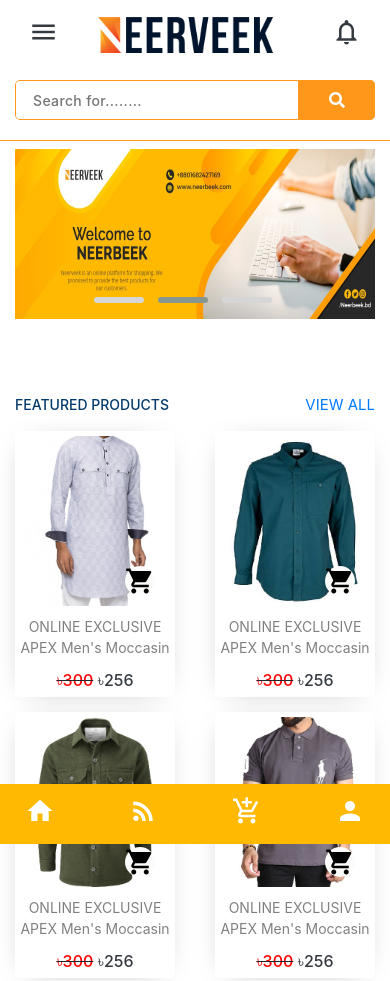
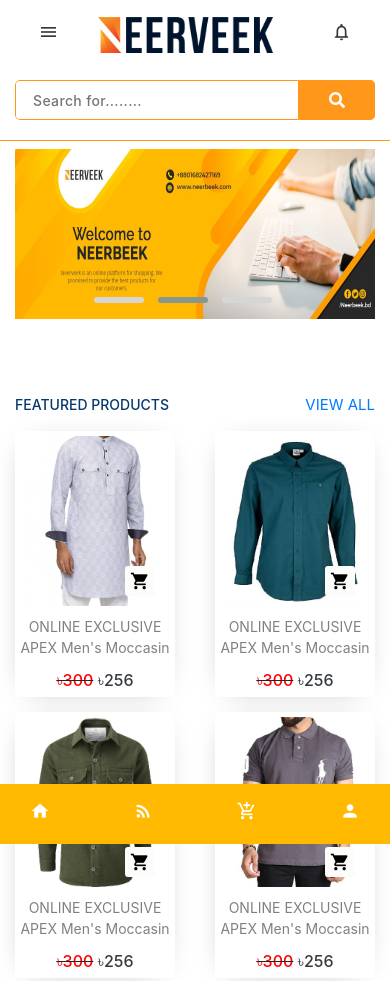
Before and after one commit to RezaulRaaz/neerveek-ecommerce, a plain HTML site: page index.html in a window 390 px wide. Shown: the top 981 px of the page. Drawn offline with Linux system fonts and the light colour scheme.

Commit message:
mobile version cart icon

```diff
--- a/css/responsive.css
+++ b/css/responsive.css
@@ -203,7 +203,7 @@
         align-items: center;
     }
     .material-icons{
-        font-size: 30px;
+        font-size: 20px;
     }
 
     /* top bar */
@@ -274,7 +274,7 @@
         display: flex;
         justify-content: center;
         align-items: center;
-        border-radius: 50%;
+        border-radius: 10%;
         color: #000;
     }
 
```
